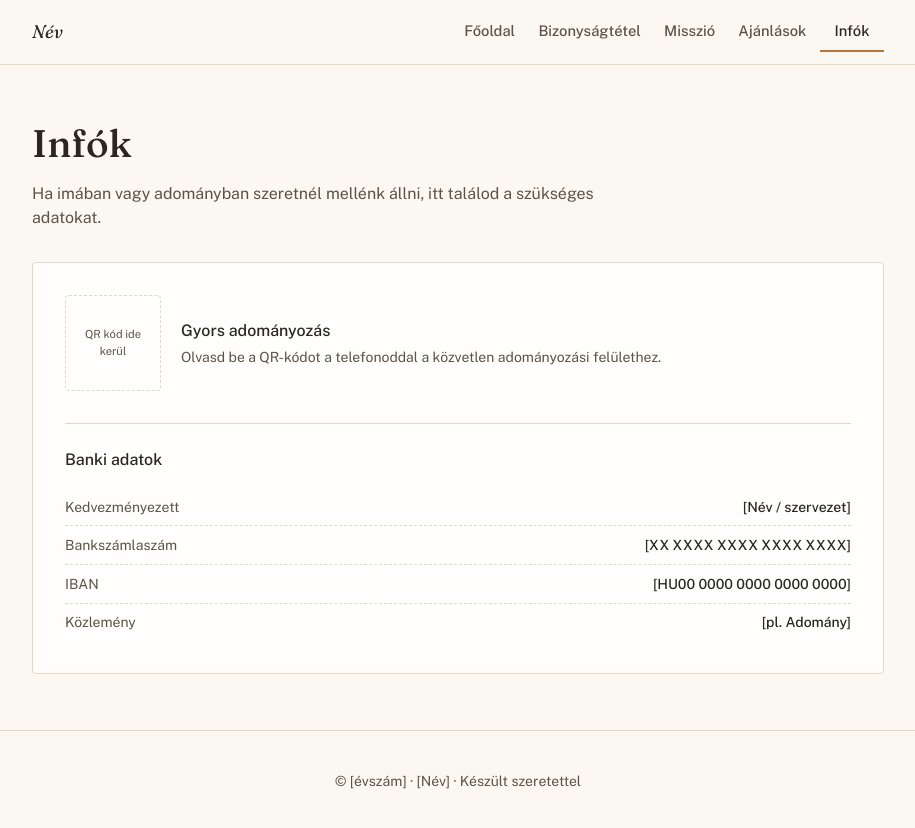
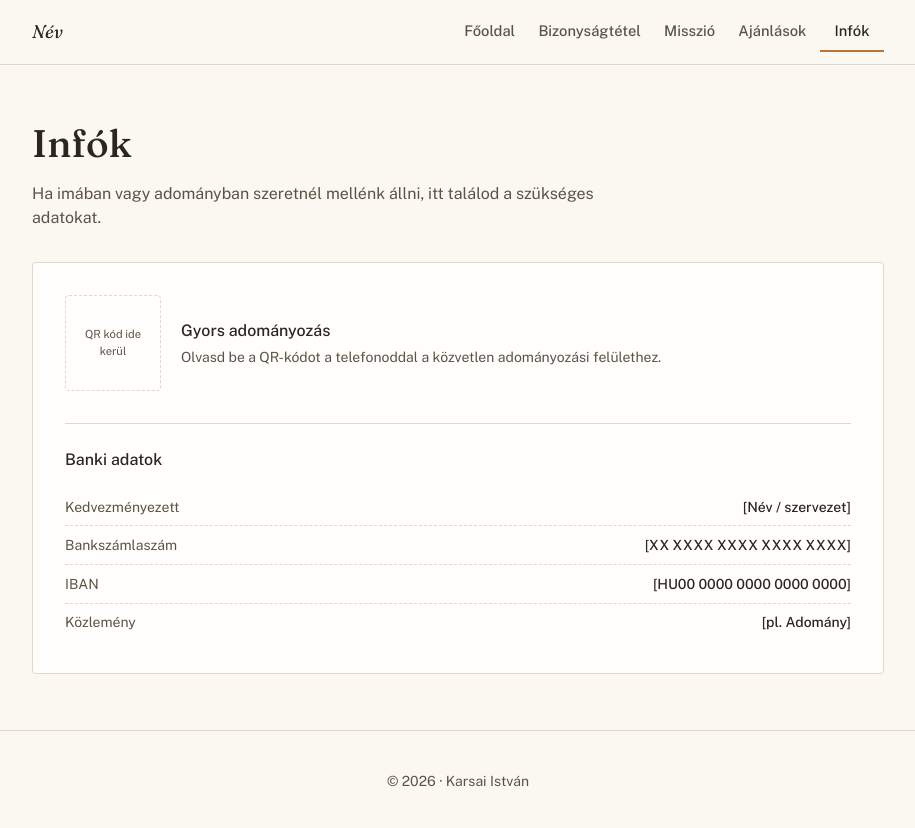
Before and after one commit to Steve-hub-dot/BeniOldal, a React (Vite) app: page /#/infok in a window 1280 px wide. Shown: the top 828 px of the page, without its empty margins (182-1097 px from the left). Built offline with nearby package versions, Linux system fonts and the light colour scheme.

Commit message:
Update footer copyright information

```diff
--- a/src/components/Footer.jsx
+++ b/src/components/Footer.jsx
@@ -5,7 +5,7 @@ export default function Footer() {
     <Box component="footer" sx={{ borderTop: '1px solid', borderColor: 'divider', py: 5, textAlign: 'center' }}>
       <Container maxWidth="md">
         <Typography variant="body2" color="text.secondary">
-          © [évszám] · [Név] · Készült szeretettel
+          © 2026 · Karsai István
         </Typography>
       </Container>
     </Box>
```
